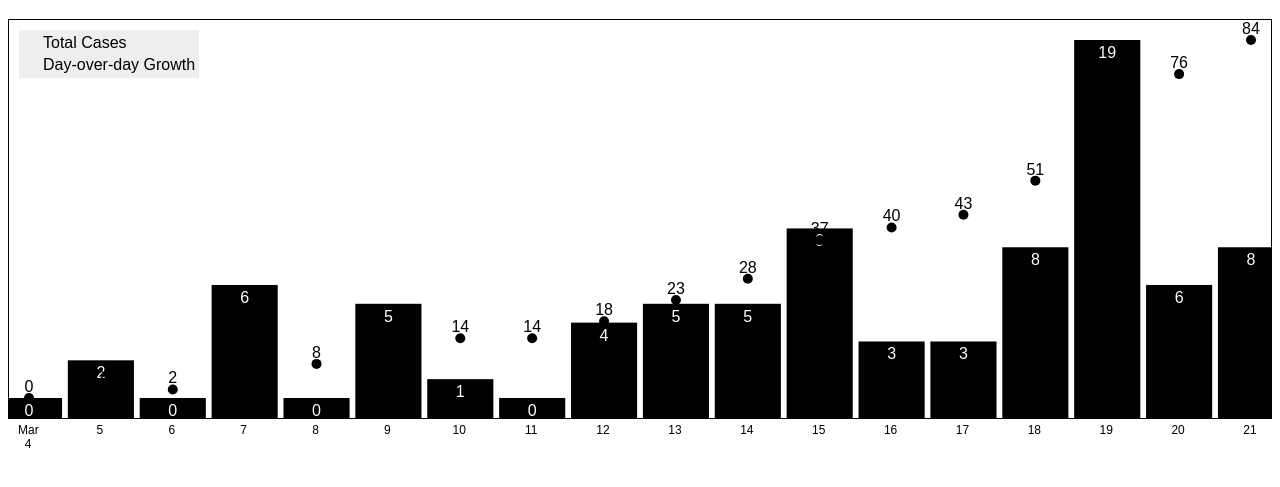
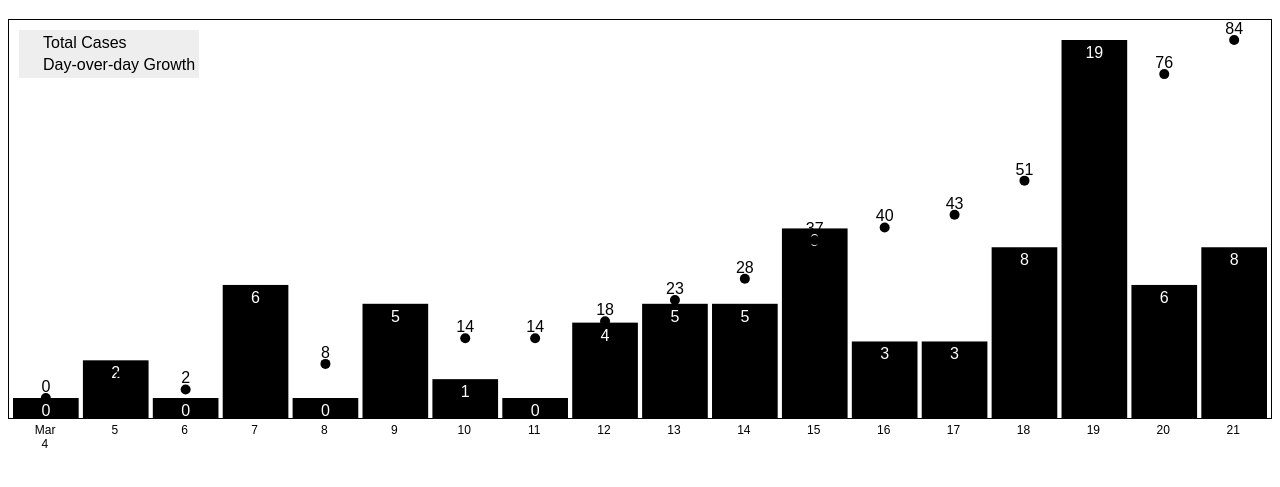
Before and after one commit to malectro/covid-chart, a Gatsby site: page / in a window 1280 px wide. Shown: the part 69-556 px from the top of the page. Built offline with nearby package versions, Linux system fonts and the light colour scheme; Gatsby itself is replaced by a stand-in of ours.

Commit message:
fixed chart padding

```diff
--- a/src/pages/index.js
+++ b/src/pages/index.js
@@ -39,14 +39,18 @@ function Chart() {
     [Infinity, -Infinity],
   );
 
-  const padding = 20;
+  const paddingY = 20;
+  const paddingX = 4;
+  const rectWidth = (size.width - paddingX * 2) / totals.length - paddingX;
+  const halfRectWidth = rectWidth / 2;
+  const innerPadding = paddingX + halfRectWidth;
 
-  const yRange = [size.height - padding, 0 + padding];
+  const yRange = [size.height - paddingY, 0 + paddingY];
 
   const scalarY = scaleLinear(minmax, yRange);
   const scalarX = scaleLinear(
     [0, totals.length - 1],
-    [padding, size.width - padding],
+    [innerPadding, size.width - innerPadding],
   );
 
   const growths = data.map(({growth}) => growth);
@@ -54,8 +58,6 @@ function Chart() {
     [Math.min(...growths), Math.max(...growths)],
     yRange,
   );
-  const rectWidth = size.width / totals.length - 4;
-  const halfRectWidth = rectWidth / 2;
 
   return (
     <div className={css.container}>
```
